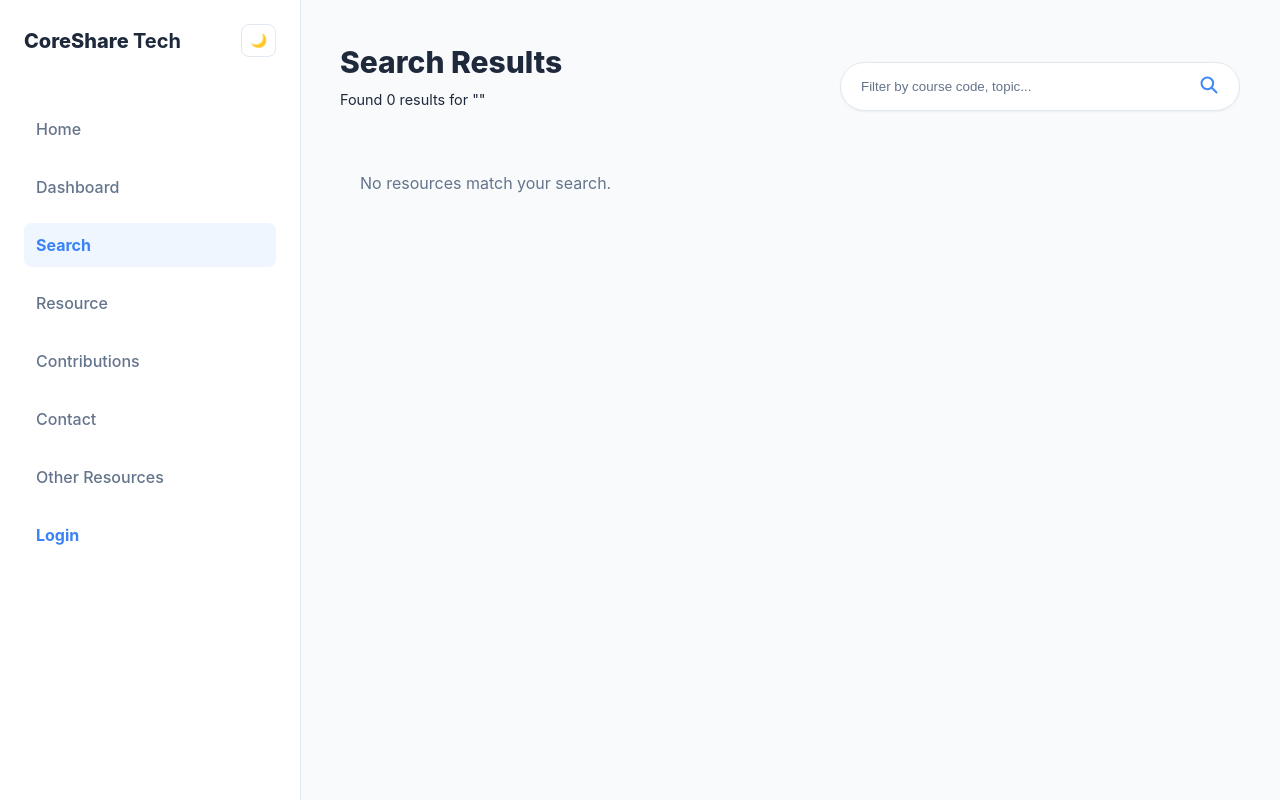
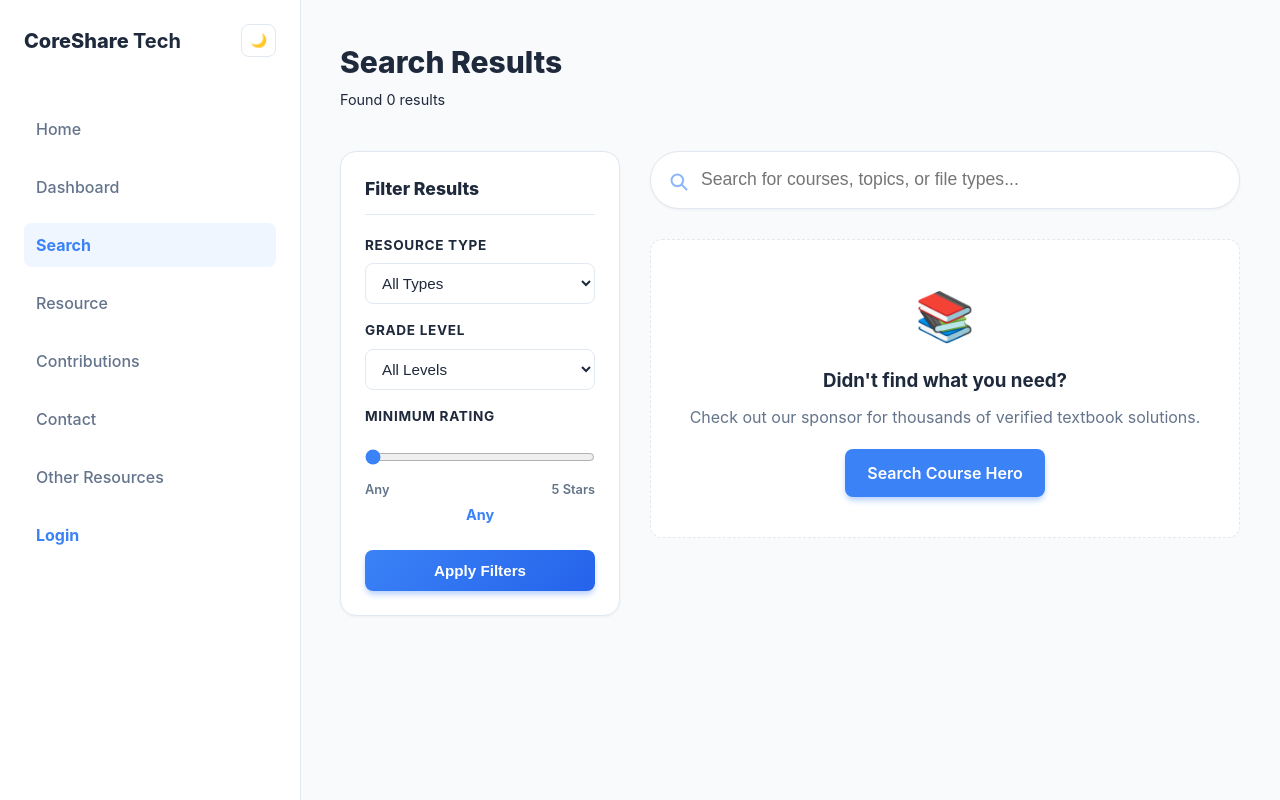
Before and after one commit to Legendwin/CoreShare-Tech, a PHP site: page /html/search.php in a window 1280 px wide. Run offline with PHP 8.4, Linux system fonts and the light colour scheme; tables that the repository leaves empty hold one stand-in row (values such as "Sample post"); data that the repository does not hold is empty.

Commit message:
search and filter update

```diff
--- a/CoreShareTech/html/resource.php
+++ b/CoreShareTech/html/resource.php
@@ -140,6 +140,7 @@ if ($isLoggedIn && $userPlan === 'free') {
                                     <div class="form-row-split">
                                         <div class="input-group"><label class="category-label">Type</label>
                                             <select class="category-select" name="type" required>
+                                                <option>All Types</option>
                                                 <option value="Lecture Notes">Lecture Notes</option>
                                                 <option value="Exam Paper">Exam Paper</option>
                                                 <option value="Assignment">Assignment</option>
@@ -150,6 +151,7 @@ if ($isLoggedIn && $userPlan === 'free') {
                                         </div>
                                         <div class="input-group"><label class="category-label">Level</label>
                                             <select class="category-select" name="grade_level" required>
+                                                <option>All Levels</option>
                                                 <option value="Year 1">Year 1</option>
                                                 <option value="Year 2">Year 2</option>
                                                 <option value="Year 3">Year 3</option>
--- a/CoreShareTech/html/search.php
+++ b/CoreShareTech/html/search.php
@@ -1,18 +1,51 @@
 <?php
+// Removed session_start() because db_connect.php handles it now
 require '../php/db_connect.php';
 
 $isLoggedIn = isset($_SESSION['user_id']);
 
-// Include the new subscription tracker (This line does all the hard work!)
+// Include the new subscription tracker
 require_once '../php/check_plan.php';
 
+// Grab Search & Filter Parameters
 $searchQuery = isset($_GET['q']) ? trim($_GET['q']) : '';
-$sql = "SELECT * FROM resources WHERE status='published'";
+$filterType = isset($_GET['type']) ? $_GET['type'] : '';
+$filterGrade = isset($_GET['grade_level']) ? $_GET['grade_level'] : '';
+$minRating = isset($_GET['rating']) ? intval($_GET['rating']) : 0;
+
+// Upgraded SQL with LEFT JOIN to calculate average rating from reviews
+$sql = "SELECT r.*, IFNULL(AVG(rv.rating), 0) as avg_rating
+        FROM resources r
+        LEFT JOIN reviews rv ON r.id = rv.resource_id
+        WHERE r.status='published'";
+
+// 1. Apply Search Query
 if (!empty($searchQuery)) {
     $cleanQuery = $conn->real_escape_string($searchQuery);
-    $sql .= " AND (title LIKE '%$cleanQuery%' OR course_name LIKE '%$cleanQuery%' OR programme LIKE '%$cleanQuery%' OR type LIKE '%$cleanQuery%')";
+    $sql .= " AND (r.title LIKE '%$cleanQuery%' OR r.course_name LIKE '%$cleanQuery%' OR r.programme LIKE '%$cleanQuery%' OR r.type LIKE '%$cleanQuery%')";
 }
-$sql .= " ORDER BY created_at DESC";
+
+// 2. Apply Type Filter
+if (!empty($filterType)) {
+    $cleanType = $conn->real_escape_string($filterType);
+    $sql .= " AND r.type = '$cleanType'";
+}
+
+// 3. Apply Grade Level Filter
+if (!empty($filterGrade)) {
+    $cleanGrade = $conn->real_escape_string($filterGrade);
+    $sql .= " AND r.grade_level = '$cleanGrade'";
+}
+
+// Group by resource ID so the AVG() math works correctly
+$sql .= " GROUP BY r.id";
+
+// 4. Apply Rating Filter (HAVING must come after GROUP BY)
+if ($minRating > 0) {
+    $sql .= " HAVING avg_rating >= $minRating";
+}
+
+$sql .= " ORDER BY r.created_at DESC";
 $result = $conn->query($sql);
 $numResults = $result ? $result->num_rows : 0;
 ?>
@@ -25,6 +58,7 @@ $numResults = $result ? $result->num_rows : 0;
         <link rel="icon" type="image/png" href="../images/Gemini_Generated_Image_69zr6i69zr6i69zr.png" sizes="32x32">
         <link rel="stylesheet" href="../css/styles.css?v=<?php echo time(); ?>">
         <link rel="stylesheet" href="../css/resource.css?v=<?php echo time(); ?>">
+        <link rel="stylesheet" href="../css/search.css?v=<?php echo time(); ?>">
         <script>const USER_IS_LOGGED_IN = <?php echo $isLoggedIn ? 'true' : 'false'; ?>; const USER_PLAN = '<?php echo $userPlan; ?>';</script>
         <?php if ($userPlan === 'free'): ?>
             <script async src="https://pagead2.googlesyndication.com/pagead/js/adsbygoogle.js?client=ca-pub-3596644493360839" crossorigin="anonymous"></script>
@@ -56,15 +90,62 @@ $numResults = $result ? $result->num_rows : 0;
 
         <main class="main-content">
             <button id="menu-toggle" class="mobile-menu-btn"><span id="toggle-icon">☰</span></button>
-            <header class="dashboard-header">
-                <div class="header-title"><h1>Search Results</h1><p style="color:var(--text-gray); font-size:0.9rem;">Found <?php echo $numResults; ?> results for "<?php echo htmlspecialchars($searchQuery); ?>"</p></div>
-                <div class="search-actions">
-                    <div class="search-bar resource-search"><form action="search.php" method="GET"><input type="text" name="q" placeholder="Filter by course code, topic..." value="<?php echo htmlspecialchars($searchQuery); ?>"><button type="submit"><span><img src="../images/Search_Magnifying_Glass.svg" alt="Search"></span></button></form></div>
+            <header class="dashboard-header" style="margin-bottom: 20px;">
+                <div class="header-title">
+                    <h1>Search Results</h1>
+                    <p style="color:var(--text-gray); font-size:0.9rem;">
+                        Found <?php echo $numResults; ?> results <?php if(!empty($searchQuery)) echo 'for "'.htmlspecialchars($searchQuery).'"'; ?>
+                    </p>
                 </div>
             </header>
 
-            <div class="resource-page-layout">
-                <div class="resource-main-col">
+            <div class="search-page-layout">
+
+                <aside class="search-filters-aside">
+                    <form action="search.php" method="GET" id="filter-form">
+                        <h3>Filter Results</h3>
+
+                        <label>Resource Type</label>
+                        <select name="type">
+                            <option value="">All Types</option>
+                            <option value="Lecture Notes" <?php if($filterType=='Lecture Notes') echo 'selected'; ?>>Lecture Notes</option>
+                            <option value="Exam Paper" <?php if($filterType=='Exam Paper') echo 'selected'; ?>>Exam Paper</option>
+                            <option value="Assignment" <?php if($filterType=='Assignment') echo 'selected'; ?>>Assignment</option>
+                            <option value="Textbook" <?php if($filterType=='Textbook') echo 'selected'; ?>>Textbook</option>
+                            <option value="Presentation" <?php if($filterType=='Presentation') echo 'selected'; ?>>Presentation</option>
+                            <option value="Other" <?php if($filterType=='Other') echo 'selected'; ?>>Other</option>
+                        </select>
+
+                        <label>Grade Level</label>
+                        <select name="grade_level">
+                            <option value="">All Levels</option>
+                            <option value="Year 1" <?php if($filterGrade=='Year 1') echo 'selected'; ?>>Year 1</option>
+                            <option value="Year 2" <?php if($filterGrade=='Year 2') echo 'selected'; ?>>Year 2</option>
+                            <option value="Year 3" <?php if($filterGrade=='Year 3') echo 'selected'; ?>>Year 3</option>
+                            <option value="Year 4" <?php if($filterGrade=='Year 4') echo 'selected'; ?>>Year 4</option>
+                            <option value="Grad" <?php if($filterGrade=='Grad') echo 'selected'; ?>>Graduate</option>
+                            <option value="PhD" <?php if($filterGrade=='PhD') echo 'selected'; ?>>PhD</option>
+                        </select>
+
+                        <label>Minimum Rating</label>
+                        <input type="range" name="rating" min="0" max="5" step="1" value="<?php echo $minRating; ?>" oninput="document.getElementById('rating-val').innerText = this.value > 0 ? this.value + ' Stars' : 'Any'">
+                        <div class="rating-labels">
+                            <span>Any</span>
+                            <span>5 Stars</span>
+                        </div>
+                        <div class="rating-value" id="rating-val"><?php echo $minRating > 0 ? $minRating . ' Stars' : 'Any'; ?></div>
+
+                        <button type="submit">Apply Filters</button>
+                    </form>
+                </aside>
+
+                <div class="search-results-column">
+
+                    <div class="large-search-bar">
+                        <img src="../images/Search_Magnifying_Glass.svg" alt="Search" width="20" height="20" style="margin-right: 12px; opacity: 0.6;">
+                        <input type="text" form="filter-form" name="q" placeholder="Search for courses, topics, or file types..." value="<?php echo htmlspecialchars($searchQuery); ?>">
+                    </div>
+
                     <div class="grid-container">
                         <?php
                         if ($numResults > 0) {
@@ -77,12 +158,16 @@ $numResults = $result ? $result->num_rows : 0;
                                 $fileExt = strtolower(pathinfo($row['file_path'], PATHINFO_EXTENSION));
                                 $icon = "📄"; $bgColor = "#F1F5F9"; $textColor = "#64748B";
                                 if ($fileExt == 'pdf') { $icon = "📕"; $bgColor = "#FEE2E2"; $textColor = "#EF4444"; }
-                                elseif ($fileExt == 'docx') { $icon = "📘"; $bgColor = "#DBEAFE"; $textColor = "#3B82F6"; }
+                                elseif ($fileExt == 'docx' || $fileExt == 'doc') { $icon = "📘"; $bgColor = "#DBEAFE"; $textColor = "#3B82F6"; }
                                 elseif ($fileExt == 'pptx' || $fileExt == 'ppt') { $icon = "📙"; $bgColor = "#FFEDD5"; $textColor = "#F97316"; }
                                 echo '<div class="card"><div class="card-image" style="background:'.$bgColor.';display:flex;align-items:center;justify-content:center;flex-direction:column;"><div style="font-size:4rem;">'.$icon.'</div><div style="font-weight:700;color:'.$textColor.';margin-top:10px;">'.$fileExt.'</div></div><div class="card-body"><span class="tag">'.htmlspecialchars($row['programme']).'</span><div class="card-title">'.htmlspecialchars($row['title']).'</div><div class="card-meta"><span>'.htmlspecialchars($row['type']).'</span></div><button class="btn-card" onclick="openResourceModal('.$row['id'].')">View Details</button></div></div>';
                             }
                         } else {
-                            echo "<p style='color:#64748B; padding:20px; grid-column:1/-1;'>No resources match your search.</p>";
+                            if ($userPlan === 'free') {
+                                echo '<div style="grid-column: 1 / -1; text-align:center; padding: 40px 20px; background:var(--bg-surface); border:1px dashed var(--border-subtle); border-radius:12px;"><div style="font-size:3rem; margin-bottom:15px;">📚</div><h3 style="color:var(--text-main); margin-bottom:10px;">Didn\'t find what you need?</h3><p style="color:var(--text-muted); margin-bottom:20px;">Check out our sponsor for thousands of verified textbook solutions.</p><a href="#" class="btn-card" style="background:var(--primary-blue); color:white; text-decoration:none; display:inline-block; max-width: 200px;">Search Course Hero</a></div>';
+                            } else {
+                                echo "<p style='color:#64748B; padding:20px; grid-column:1/-1;'>No resources match your search.</p>";
+                            }
                         }
                         ?>
                     </div>
```
